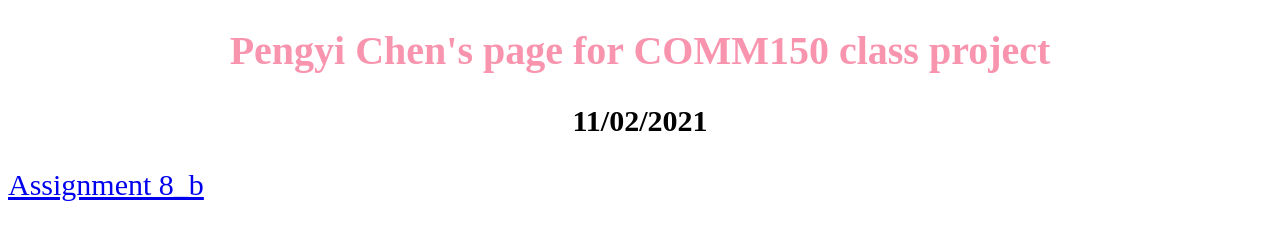
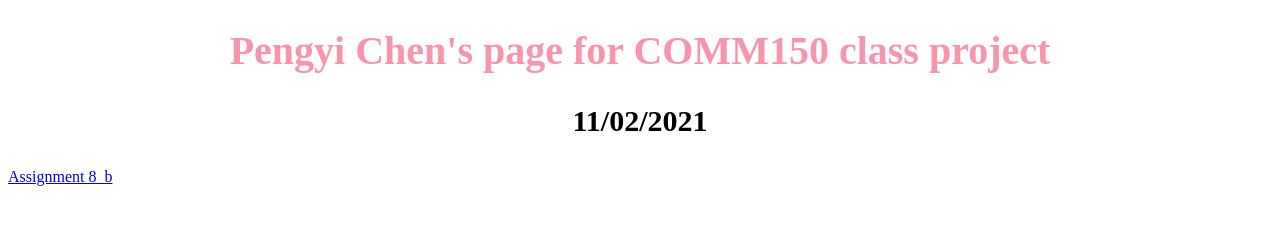
Before and after one commit to cpengyi/cpengyi.github.io, a plain HTML site: page index.html in a window 1280 px wide. Drawn offline with Linux system fonts and the light colour scheme.

Commit message:
Update index.html

```diff
--- a/index.html
+++ b/index.html
@@ -10,13 +10,12 @@
 </head>
 
 </body>
+
 <b>
 <p style="text-align: center;color:black;font-size:30px;">11/02/2021</p>
 </b>
+<a href="cpengyi.github.io/assignment_8b.html">Assignment 8_b</a>
 
-<p1 style="text-align: center;color:black;font-size:30px;">
-<a href="cpengyi.github.io/assignment_8b.html">Assignment 8_b</a>
-</p1>
 <body>
 
 </html>
```
